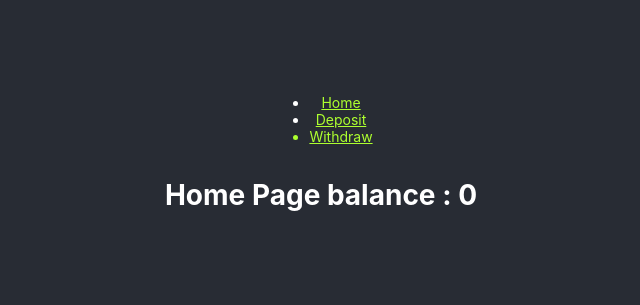
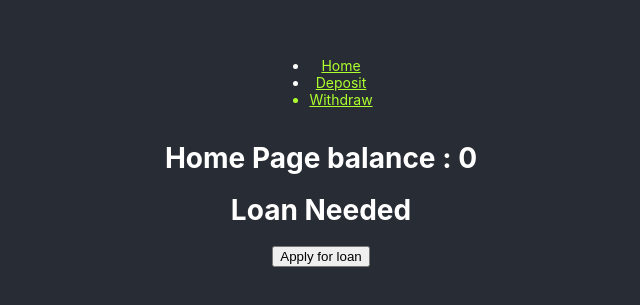
Before and after one commit to vprashant3/my-first-react-app, a React (Create React App) app: page / in a window 1280 px wide. Shown: the part 245-550 px from the top of the page, without its empty margins (319-959 px from the left). Built offline with nearby package versions, Linux system fonts and the light colour scheme.

Commit message:
redux multiple reducers

```diff
--- a/src/index.js
+++ b/src/index.js
@@ -3,11 +3,15 @@ import ReactDOM from "react-dom";
 import "./index.css";
 import App from "./App";
 import * as serviceWorker from "./serviceWorker";
-import { createStore } from "redux";
-import reducer from "./store/reducer";
+import { combineReducers, createStore } from "redux";
+import balanceReducer from "./store/balanceReducer";
+import loanReducer from "./store/loanReducer";
 import {Provider} from "react-redux";
 
-const store = createStore(reducer);
+const store = createStore(combineReducers({
+    balanceReducer,
+    loanReducer
+}));
 
 ReactDOM.render(
   <Provider store={store}>
--- a/src/pages/Deposit.js
+++ b/src/pages/Deposit.js
@@ -2,7 +2,7 @@ import React from "react";
 import { useSelector, useDispatch } from "react-redux";
 
 function DepositPage() {
-  const balance = useSelector((state) => state.balance);
+  const balance = useSelector((state) => state.balanceReducer.balance);
   const dispatch = useDispatch();
 
   function onDepositHandle() {
--- a/src/pages/HomePage.js
+++ b/src/pages/HomePage.js
@@ -1,11 +1,20 @@
 import React from "react";
-import { useSelector } from "react-redux";
+import { useDispatch, useSelector } from "react-redux";
 
 function HomePage() {
-  const balance = useSelector((state) => state.balance);
+  const balance = useSelector((state) => state.balanceReducer.balance);
+  const loan = useSelector(state => state.loanReducer.loan);
+  const loanDispatch = useDispatch();
+
+  function onApplyLoanHandle() {
+    loanDispatch({ type: "APPLY" });
+  }
+
   return (
     <div>
       <h1>Home Page balance : {balance}</h1>
+      <h1>{loan ? "Applied for loan" : "Loan Needed"}</h1>
+      <button onClick={onApplyLoanHandle} disabled={loan ? true : false}>Apply for loan</button>
     </div>
   );
 }
--- a/src/pages/Withdraw.js
+++ b/src/pages/Withdraw.js
@@ -2,7 +2,7 @@ import React from "react";
 import { useSelector, useDispatch } from "react-redux";
 
 function WithdrawPage() {
-  const balance = useSelector((state) => state.balance);
+  const balance = useSelector((state) => state.balanceReducer.balance);
   const dispatch = useDispatch();
 
   function onWithdrawHandle() {
--- /dev/null
+++ b/src/store/loanReducer.js
@@ -0,0 +1,14 @@
+const loanState = {
+  loan: false,
+};
+
+function loanReducer(state = loanState, action) {
+  switch (action.type) {
+    case "APPLY":
+      return { loan: true };
+    default:
+      return loanState;
+  }
+}
+
+export default loanReducer;
```
Also changed, not shown: src/store/balanceReducer.js (renamed from src/store/reducer.js).
